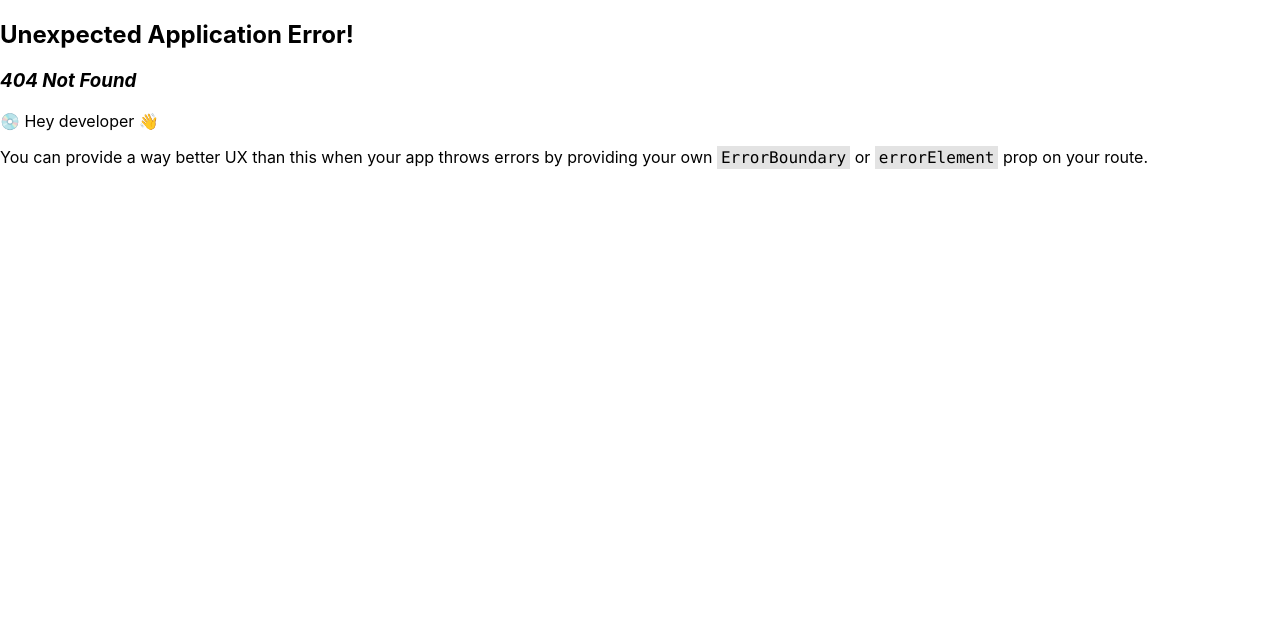
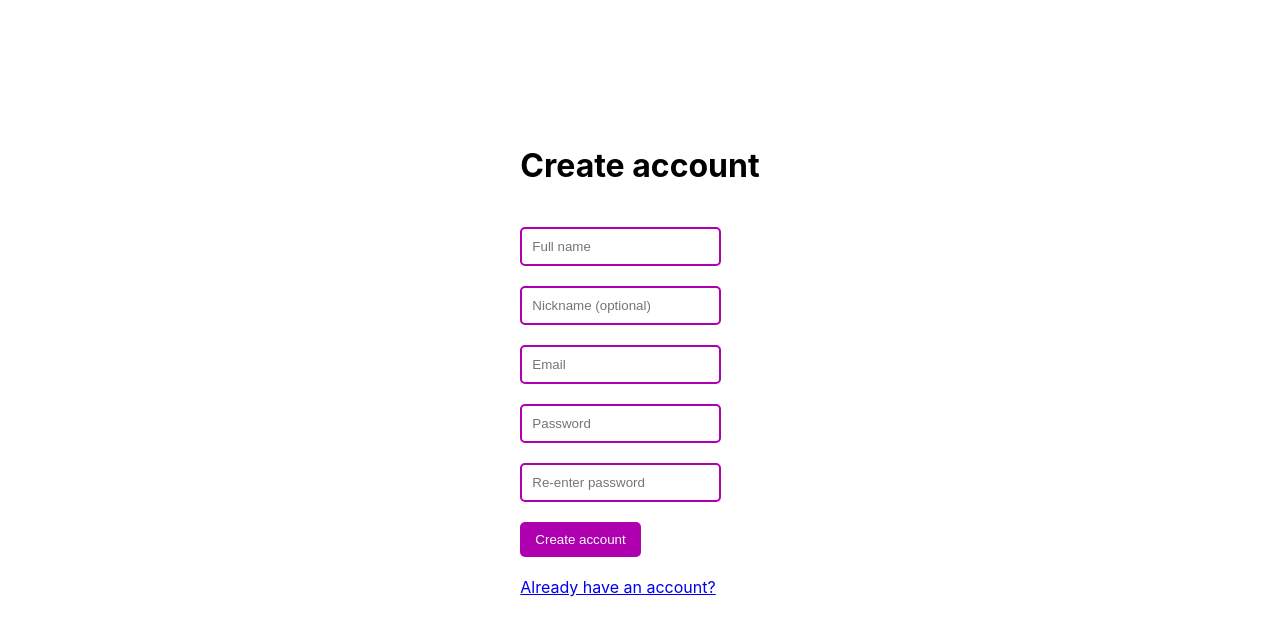
Before and after one commit to lukas-gartman/Gurbi, a React (Create React App) app in the folder client/: page /register in a window 1280 px wide. Before the commit this address had no page. Shown: the top 636 px of the page. Built offline with nearby package versions, Linux system fonts and the light colour scheme.

Commit message:
Create Login and Create account page

```diff
--- a/client/package.json
+++ b/client/package.json
@@ -42,5 +42,5 @@
       "last 1 safari version"
     ]
   },
-  "homepage": "/events"
+  "homepage": "/"
 }
--- /dev/null
+++ b/client/src/Form.css
@@ -0,0 +1,33 @@
+.form-container {
+    display: flex;
+    flex-direction: column;
+    align-self: center;
+    padding: 25px;
+    margin: 100px 10px 0 10px;
+}
+
+.form {
+    margin: 10px 0;
+    display: flex;
+    flex-direction: column;
+    align-items: flex-start;
+}
+
+.form > * {
+    margin: 10px 0;
+    border-radius: 5px;
+}
+
+.form > input[type=text], .form > input[type=password] {
+    border: 2px solid rgb(175, 0, 175);
+    padding: 10px;
+}
+
+.form > input[type=submit] {
+    padding: 10px 15px;
+    color: white;
+    background-color: rgb(175, 0, 175);
+    cursor: pointer;
+    font-weight: 500;
+    border: none;
+}
--- /dev/null
+++ b/client/src/routes/CreateAccount.tsx
@@ -0,0 +1,23 @@
+import React from 'react';
+import '../Form.css';
+
+function CreateAccount() {
+    return (
+        <div className="App">
+            <main className="form-container">
+                <h1>Create account</h1>
+                <form className="form" action="/account/create" method="POST">
+                    <input type="text" name="name" placeholder="Full name" required />
+                    <input type="text" name="nickname" placeholder="Nickname (optional)" required />
+                    <input type="text" name="email" placeholder="Email" required />
+                    <input type="password" name="password"  placeholder="Password" required />
+                    <input type="password" name="password2" placeholder="Re-enter password" required />
+                    <input type="submit" value="Create account" />
+                </form>
+                <a href="/">Already have an account?</a>
+            </main>
+        </div>
+    );
+}
+
+export default CreateAccount;
--- a/client/src/routes/Events.css
+++ b/client/src/routes/Events.css
@@ -1,4 +1,4 @@
-main {
+.events {
     flex: 1;
     margin: 10px;
 }
--- a/client/src/routes/Events.tsx
+++ b/client/src/routes/Events.tsx
@@ -15,7 +15,7 @@ function Events() {
     return (
         <div className="App">
             <Header onSearch={onSearch} headerNav={navItems} />
-            <main>
+            <main className="events">
                 <p>Events</p>
             </main>
             <Footer />
--- /dev/null
+++ b/client/src/routes/Login.tsx
@@ -0,0 +1,21 @@
+import React from 'react';
+import '../Form.css';
+
+function Login() {
+    return (
+        <div className="App">
+            <main className="form-container">
+                <h1>Login</h1>
+                <form className="form" action="/login" method="POST">
+                    <input type="text" name="email" placeholder="Email" required />
+                    <input type="password" name="password" placeholder="Password" required />
+                    <label><input type="checkbox" name="remember-me" />Remember me</label>
+                    <input type="submit" value="Login" />
+                </form>
+                <a href="/register">Register account</a>
+            </main>
+        </div>
+    );
+}
+
+export default Login;
--- a/client/src/routes/Memberships.css
+++ b/client/src/routes/Memberships.css
@@ -0,0 +1,4 @@
+.memberships {
+    flex: 1;
+    margin: 10px;
+}
--- a/client/src/routes/Memberships.tsx
+++ b/client/src/routes/Memberships.tsx
@@ -17,7 +17,7 @@ function Memberships() {
     return (
         <div className="App">
             <Header onSearch={onSearch} headerNav={navItems} />
-            <main>
+            <main className="memberships">
                 <p>Memberships</p>
             </main>
             <Footer />
```
Also changed, not shown: client/src/App.css (+4 -4 lines), client/src/App.tsx (+10 -0 lines).
